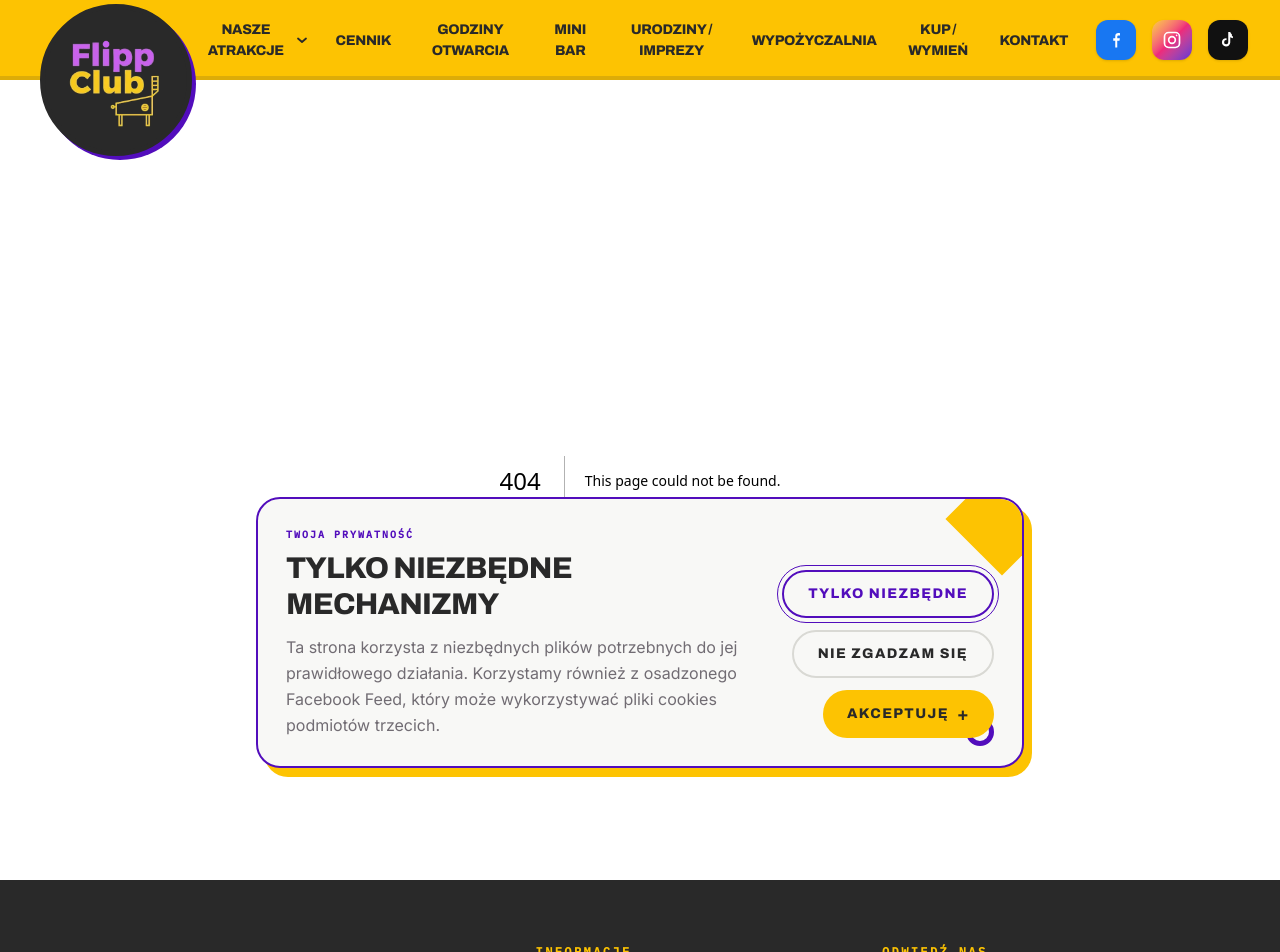
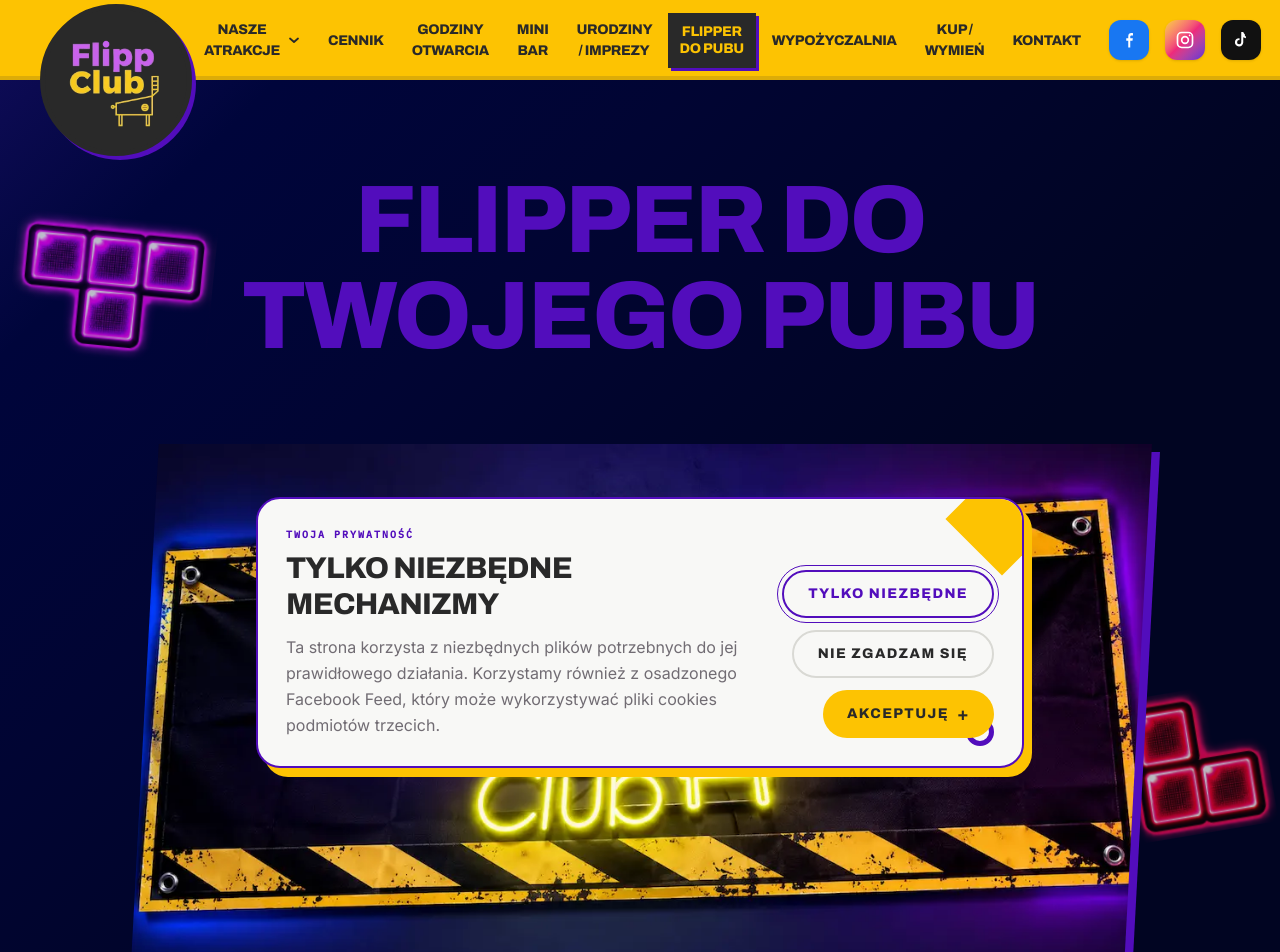
Before and after one commit to mstobrawa/flippclub, a Next.js app: page /flipper-do-pubu in a window 1280 px wide. Before the commit this address had no page. Shown: the top 952 px of the page. Built offline with nearby package versions, Linux system fonts and the light colour scheme.

Commit message:
feat: add Flipper do Pubu section and update navigation

```diff
--- a/src/app/faq/page.tsx
+++ b/src/app/faq/page.tsx
@@ -48,6 +48,10 @@ const faqItems: FaqItem[] = [
     question: "Gdzie znajduje się FlippClub?",
     answer:
       "Znajdziesz nas przy ul. E. Orzeszkowej 2B w Siemianowicach Śląskich.",
+  },
+  {
+    question: "Gdzie mogę zaparkować?",
+    answer: "Parkuj śmiało w okolicach klubu. Parking jest bezpłatny.",
   },
 ];
 
--- /dev/null
+++ b/src/app/flipper-do-pubu/layout.tsx
@@ -0,0 +1,25 @@
+import type { Metadata } from "next";
+
+export const metadata: Metadata = {
+  title: "Kup / Wymień — FLIPPCLUB",
+  description:
+    "Kup lub wymień flippery i automaty w FLIPPCLUB. Oferta jest obecnie w przygotowaniu.",
+  alternates: {
+    canonical: "/kup-wymien",
+  },
+  openGraph: {
+    title: "Kup / Wymień — FLIPPCLUB",
+    description:
+      "Oferta kupna i wymiany flipperów oraz automatów w FLIPPCLUB jest obecnie w przygotowaniu.",
+    url: "/kup-wymien",
+    type: "website",
+  },
+};
+
+export default function BuyExchangeLayout({
+  children,
+}: Readonly<{
+  children: React.ReactNode;
+}>) {
+  return children;
+}
--- /dev/null
+++ b/src/app/flipper-do-pubu/page.tsx
@@ -0,0 +1,45 @@
+"use client";
+
+import Reveal from "@/components/ui/Reveal";
+import Image from "next/image";
+
+import TetrisDecorations from "@/components/layout/TetrisDecoration";
+
+export default function BuyExchangePage() {
+  return (
+    <section className="relative min-h-screen overflow-hidden bg-[linear-gradient(135deg,#0d0b54_0%,#00053b_12%,#010533_30%,#010522_60%,#010522_100%)] pb-16 sm:pb-20 lg:pb-24">
+      <TetrisDecorations />
+
+      <div className="relative z-20 mx-auto w-full max-w-7xl px-5 pt-14 sm:px-8 sm:pt-16 lg:px-10 lg:pt-20">
+        <div className="relative z-20">
+          <div className="mx-auto max-w-4xl text-center">
+            <Reveal delay={100}>
+              <h1 className="mt-3 font-display text-5xl font-extrabold uppercase tracking-tight text-primary sm:text-6xl lg:text-8xl">
+                FLIPPER DO TWOJEGO PUBU
+              </h1>
+            </Reveal>
+          </div>
+
+          <Reveal className="mx-auto mt-16 max-w-5xl sm:mt-20" delay={200}>
+            <div className="relative">
+              <div
+                aria-hidden="true"
+                className="absolute inset-0 translate-x-2 translate-y-2 bg-primary [clip-path:polygon(3%_0,100%_0,97%_100%,0_100%)]"
+              />
+
+              <div className="relative overflow-hidden bg-[#010522] [clip-path:polygon(3%_0,100%_0,97%_100%,0_100%)]">
+                <Image
+                  src="/images/under.webp"
+                  alt="FlippClub — Under Construction"
+                  width={1600}
+                  height={900}
+                  className="h-auto w-full object-cover"
+                />
+              </div>
+            </div>
+          </Reveal>
+        </div>
+      </div>
+    </section>
+  );
+}
--- a/src/app/kup-wymien/layout.tsx
+++ b/src/app/kup-wymien/layout.tsx
@@ -1,17 +1,17 @@
 import type { Metadata } from "next";
 
 export const metadata: Metadata = {
-  title: "Kup / Wymień — FLIPPCLUB",
+  title: "Flipper do Pubu — FLIPPCLUB",
   description:
-    "Kup lub wymień flippery i automaty w FLIPPCLUB. Oferta jest obecnie w przygotowaniu.",
+    "Wypożycz flipper do Twojego pubu w FLIPPCLUB. Oferta jest obecnie w przygotowaniu.",
   alternates: {
-    canonical: "/kup-wymien",
+    canonical: "/flipper-do-pubu",
   },
   openGraph: {
-    title: "Kup / Wymień — FLIPPCLUB",
+    title: "Flipper do Pubu — FLIPPCLUB",
     description:
-      "Oferta kupna i wymiany flipperów oraz automatów w FLIPPCLUB jest obecnie w przygotowaniu.",
-    url: "/kup-wymien",
+      "Wypożycz flipper do Twojego pubu w FLIPPCLUB jest obecnie w przygotowaniu.",
+    url: "/flipper-do-pubu",
     type: "website",
   },
 };
--- a/src/app/urodziny/page.tsx
+++ b/src/app/urodziny/page.tsx
@@ -148,6 +148,10 @@ const eventInfo = [
         szczegóły Waszej imprezy.
       </>
     ),
+  },
+  {
+    title: "Mam rezerwację. O której mam być?",
+    content: <>Prosimy być około 10 minut przed zarezerwowanym czasem.</>,
   },
 ];
 
--- a/src/components/layout/Navigation.tsx
+++ b/src/components/layout/Navigation.tsx
@@ -178,7 +178,14 @@ export function Navigation() {
           }
         `}
               >
-                {item.label}
+                {item.label === "Flipper do Pubu" ? (
+                  <span className="flex flex-col items-center leading-tight">
+                    <span>FLIPPER</span>
+                    <span className="whitespace-nowrap">DO PUBU</span>
+                  </span>
+                ) : (
+                  item.label
+                )}
               </Link>
             </li>
           );
--- a/src/config/navigation.ts
+++ b/src/config/navigation.ts
@@ -49,6 +49,10 @@ export const navItems: NavItem[] = [
     href: "/urodziny",
   },
   {
+    label: "Flipper do Pubu",
+    href: "/flipper-do-pubu",
+  },
+  {
     label: "Wypożyczalnia",
     href: "/wypozyczalnia",
   },
```
